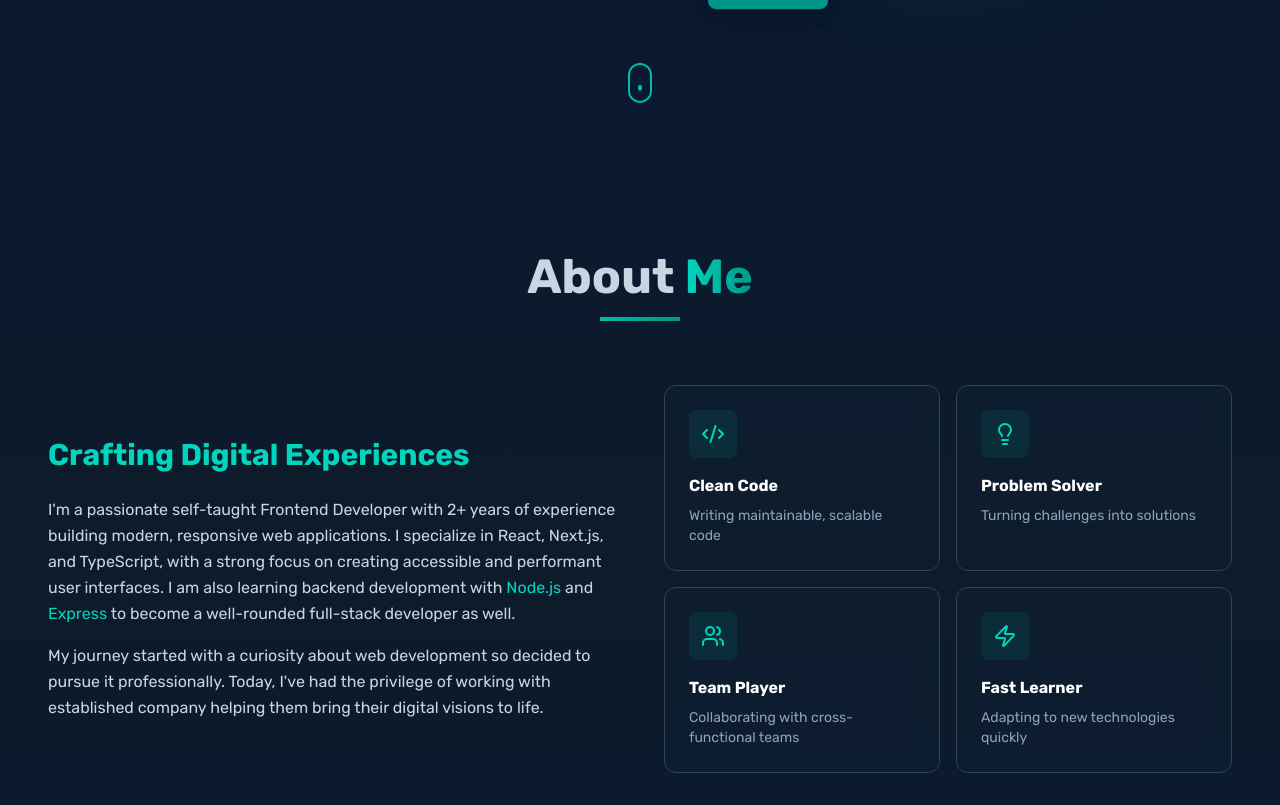
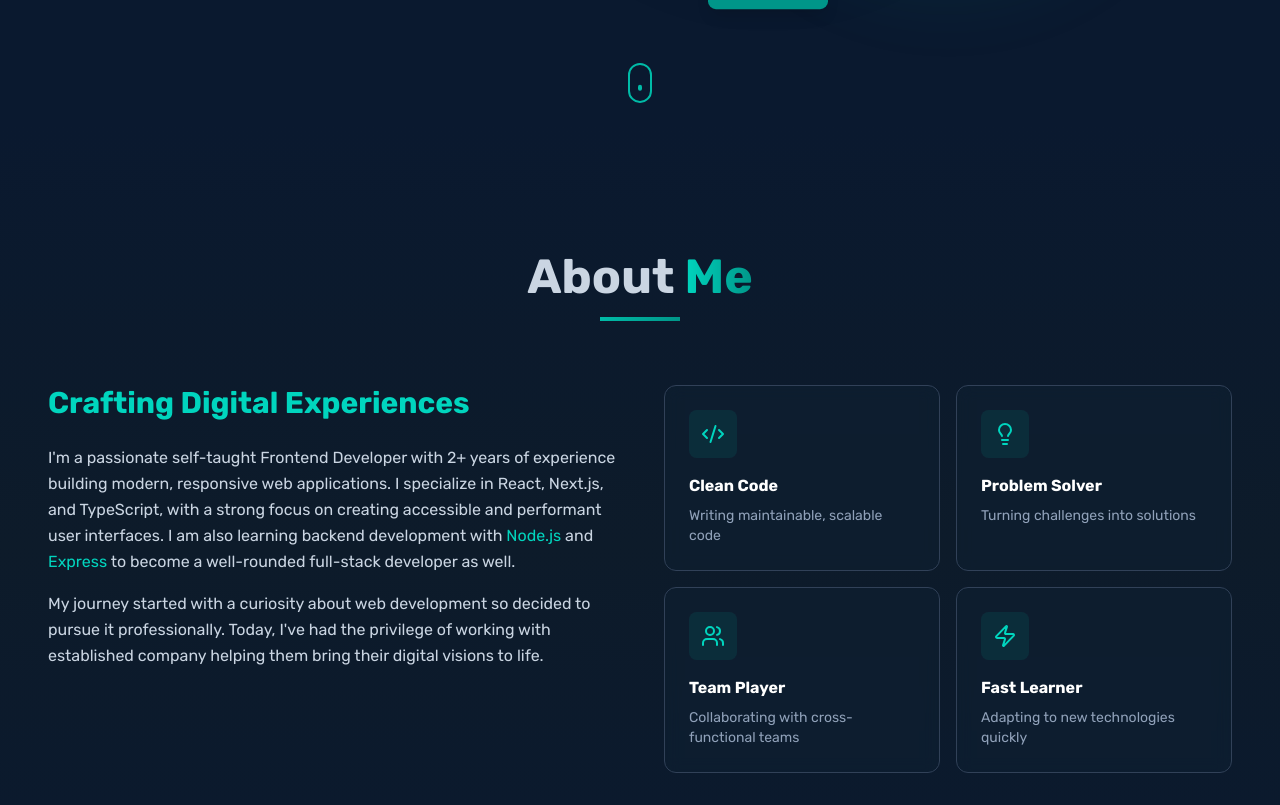
Before and after one commit to khinsuwai97/khin-su-wai-portfolio-v1, a Next.js app: page / in a window 1280 px wide. Shown: the part 675-1480 px from the top of the page. Built offline with nearby package versions, Linux system fonts and the light colour scheme.

Commit message:
fixed in about section

```diff
--- a/components/About.tsx
+++ b/components/About.tsx
@@ -30,13 +30,13 @@ const About = () => {
   return (
     <section
       id="about"
-      className="isolate py-20 md:py-32 relative bg-navy-900 [backface-visibility:hidden] [transform:translateZ(0)]"
+      className="relative bg-navy-900 py-20 md:py-32"
       style={{
         background: "linear-gradient(to bottom, #0a192f, #0d1b2a, #0a192f)",
       }}
     >
-      <div className="max-w-7xl mx-auto px-6 sm:px-8 lg:px-12 relative z-10">
-        <div className="text-center mb-16">
+      <div className="relative z-10 max-w-7xl mx-auto px-6 sm:px-8 lg:px-12">
+        <div className="text-center mb-14 md:mb-16">
           <h2 className="text-4xl md:text-5xl text-slate-300 font-bold mb-4">
             About{" "}
             <span className="bg-gradient-to-r from-teal-400 to-teal-600 bg-clip-text text-transparent">
@@ -46,8 +46,8 @@ const About = () => {
           <div className="w-20 h-1 bg-gradient-to-r from-teal-500 to-teal-600 mx-auto" />
         </div>
 
-        <div className="grid md:grid-cols-2 gap-12 items-center mb-16">
-          <div>
+        <div className="grid md:grid-cols-2 gap-12 items-start mb-16">
+          <div className="min-w-0">
             <h3 className="text-2xl md:text-3xl font-bold mb-6 text-teal-400">
               Crafting Digital Experiences
             </h3>
```
